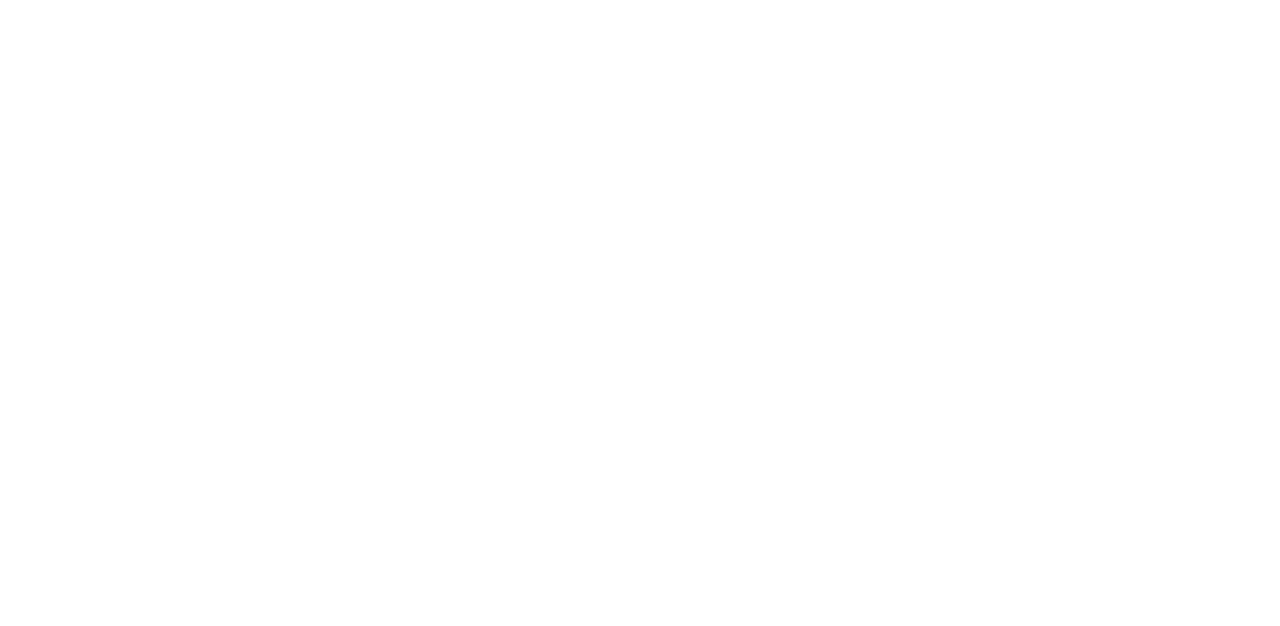
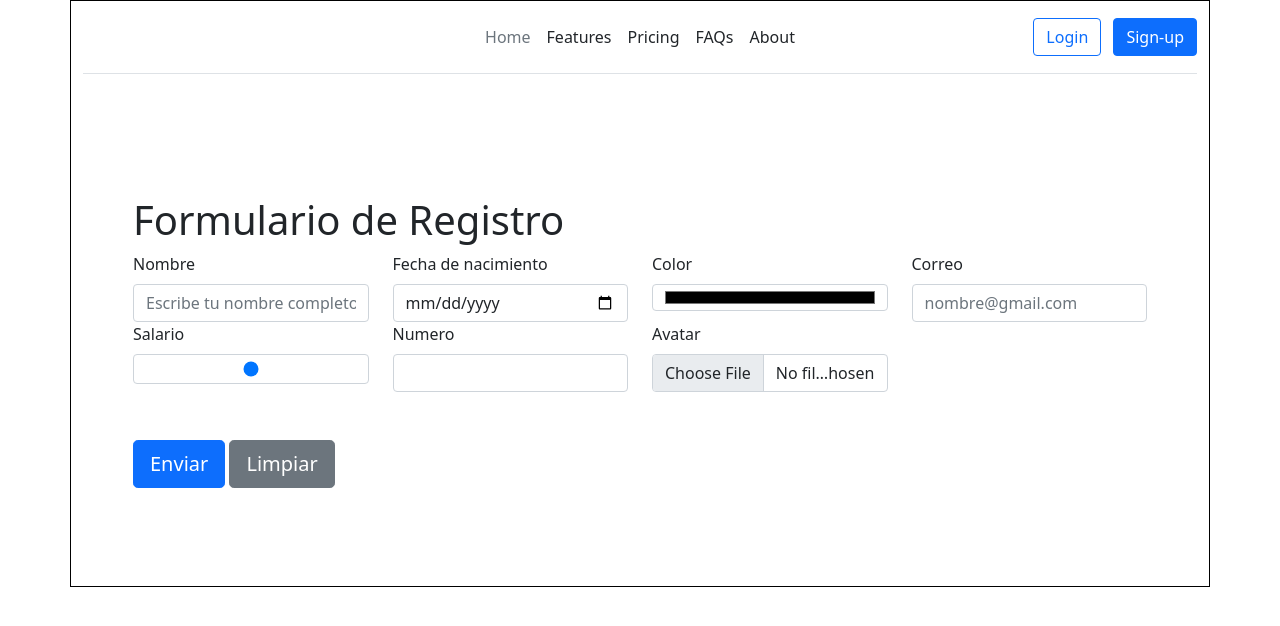
Before and after one commit to andresorozco1624/Actividad3_Adso, a plain HTML site: page index.html in a window 1280 px wide. Drawn offline with nearby package versions, Linux system fonts and the light colour scheme.

Commit message:
Se crea el formulario antes de proceder con el LocaStorage

```diff
--- a/index.html
+++ b/index.html
@@ -1,12 +1,90 @@
 <!DOCTYPE html>
 <html lang="en">
+
 <head>
     <meta charset="UTF-8">
     <meta http-equiv="X-UA-Compatible" content="IE=edge">
+    <meta charset="utf-8">
     <meta name="viewport" content="width=device-width, initial-scale=1.0">
+    <link href="https://cdn.jsdelivr.net/npm/bootstrap@5.0.2/dist/css/bootstrap.min.css" rel="stylesheet"
+        integrity="sha384-EVSTQN3/azprG1Anm3QDgpJLIm9Nao0Yz1ztcQTwFspd3yD65VohhpuuCOmLASjC" crossorigin="anonymous">
+
     <title>Document</title>
 </head>
+
 <body>
+    <div class="container" style="border: 1px solid #000;">
+        <header
+            class="d-flex flex-wrap align-items-center justify-content-center justify-content-md-between py-3 mb-4 border-bottom">
+            <a href="/" class="d-flex align-items-center col-md-3 mb-2 mb-md-0 text-dark text-decoration-none">
+                <svg class="bi me-2" width="40" height="32" role="img" aria-label="Bootstrap">
+                    <use xlink:href="#bootstrap" />
+                </svg>
+            </a>
+
+            <ul class="nav col-12 col-md-auto mb-2 justify-content-center mb-md-0">
+                <li><a href="#" class="nav-link px-2 link-secondary">Home</a></li>
+                <li><a href="#" class="nav-link px-2 link-dark">Features</a></li>
+                <li><a href="#" class="nav-link px-2 link-dark">Pricing</a></li>
+                <li><a href="#" class="nav-link px-2 link-dark">FAQs</a></li>
+                <li><a href="#" class="nav-link px-2 link-dark">About</a></li>
+            </ul>
+
+            <div class="col-md-3 text-end">
+                <button type="button" class="btn btn-outline-primary me-2">Login</button>
+                <button type="button" class="btn btn-primary">Sign-up</button>
+            </div>
+        </header>
+        <br>
+        <br>
+        <form style="margin: 50px;">
+            <h1>Formulario de Registro</h1>
+            <div class="row">
+                <div class="col-3">
+                    <label for="fullName" class="form-label">Nombre</label>
+                    <input type="text" class="form-control" id="fullName" placeholder="Escribe tu nombre completo">
+                </div>
+                <div class="col-3">
+                    <label for="birthDate" class="form-label">Fecha de nacimiento</label>
+                    <input type="date" class="form-control" id="birthDate">
+                </div>
+                <div class="col-3">
+                    <label for="color" class="form-label">Color</label>
+                    <input type="color" class="form-control" id="color">
+                </div>
+                <div class="col-3">
+                    <label for="email" class="form-label">Correo</label>
+                    <input type="email" class="form-control" id="email" placeholder="nombre@gmail.com">
+                </div>
+                <div class="col-3">
+                    <label for="salaryIncome" class="form-label">Salario</label>
+                    <input type="range" min class="form-control" id="salaryIncome" min="1000000" max="3000000">
+                </div>
+                <div class="col-3">
+                    <label for="numero" class="form-label">Numero</label>
+                    <input type="number" class="form-control" id="numero">
+                </div>
+                <div class="col-3">
+                    <label for="avatar" class="form-label">Avatar</label>
+                    <input type="file" class="form-control" id="avatar">
+                </div>
+            </div>
+            <br>
+            <br>
+            <div class="row">
+                <div class="col-12">
+                    <button type="submit" class="btn btn-primary btn-lg">Enviar</button>
+                    <button type="reset" class="btn btn-secondary btn-lg">Limpiar</button>
+                </div>
+            </div>
+        </form>
+        <br>
+        <br>
+    </div>
+    <script src="https://cdn.jsdelivr.net/npm/bootstrap@5.0.2/dist/js/bootstrap.bundle.min.js"
+        integrity="sha384-MrcW6ZMFYlzcLA8Nl+NtUVF0sA7MsXsP1UyJoMp4YLEuNSfAP+JcXn/tWtIaxVXM"
+        crossorigin="anonymous"></script>
 
 </body>
+
 </html>
```
